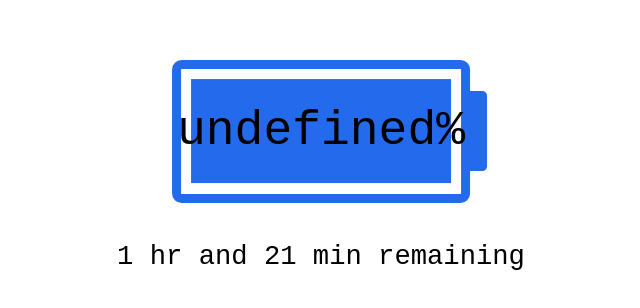
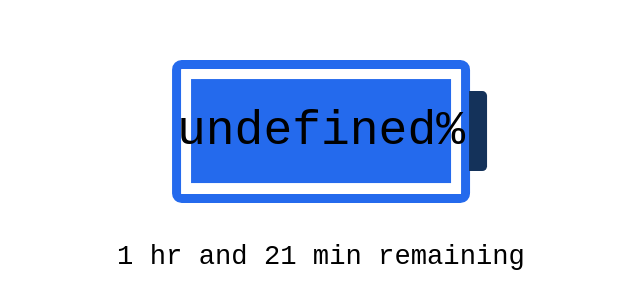
Before and after one commit to RabinSharma25/telemetry-system-for-rc-car, a website: page Receiver/client/Charge/charge.html in a window 1280 px wide. Shown: the part 234-542 px from the top of the page, without its empty margins (319-959 px from the left). Drawn offline with nearby package versions, Linux system fonts and the light colour scheme; no server answers.

```diff
--- a/Receiver/client/Charge/charge.css
+++ b/Receiver/client/Charge/charge.css
@@ -28,7 +28,7 @@
   content: "";
   height: 5em;
   width: 1.1em;
-  background-color: #246aed;
+  background-color:rgb(20,50,90);
   margin: auto;
   top: 0;
   bottom: 0;
--- a/Receiver/client/Gps/gps.js
+++ b/Receiver/client/Gps/gps.js
@@ -17,7 +17,7 @@
 	if (diff > delay) {
 		long = parseFloat(dataArray[3]);
 		lati = parseFloat(dataArray[4]);
-		console.log(long, lati);
+		console.log("gps data",long, lati);
 		lastUpdate = new Date();
 
 
--- a/Receiver/server.js
+++ b/Receiver/server.js
@@ -25,7 +25,7 @@
 
 // Getting serial data from arduino
 var serialport = new SerialPort({
-  path: "/dev/ttyACM0",
+  path: "/dev/ttyUSB0",
   baudRate: 9600
 });
 
```
Also changed, not shown: 1 other file.
